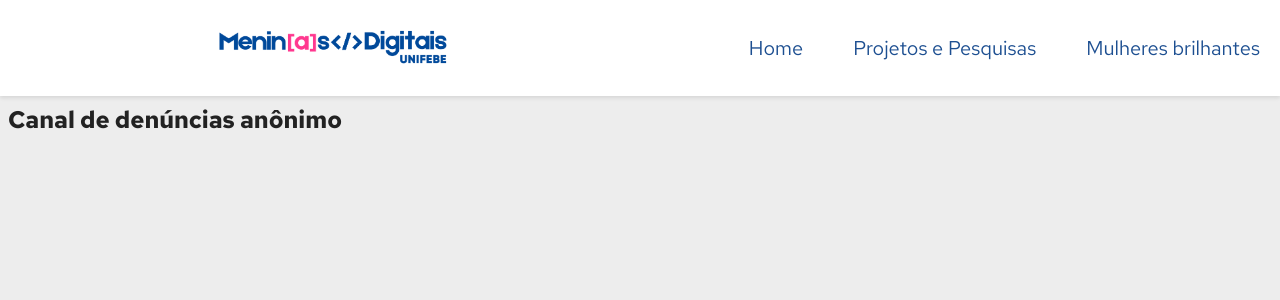
After one commit to Sistemas-de-Informacao-UNIFEBE/meninas-digitais, a PHP site: page /denuncia.html in a window 1280 px wide. The commit adds this page. Shown: the top 300 px of the page. Run offline with PHP 8.4, Linux system fonts and the light colour scheme.

```diff
--- /dev/null
+++ b/denuncia.html
@@ -0,0 +1,50 @@
+<!DOCTYPE html>
+<html lang="pt-br">
+
+<head>
+  <meta charset="UTF-8" />
+  <meta name="viewport" content="width=device-width, initial-scale=1.0" />
+  <title>Meninas Digitais</title>
+  <link rel="stylesheet" href="style.css" />
+  <!--Google fonts-->
+  <link rel="preconnect" href="https://fonts.googleapis.com" />
+  <link rel="preconnect" href="https://fonts.gstatic.com" crossorigin />
+  <link href="https://fonts.googleapis.com/css2?family=Red+Hat+Text:ital,wght@0,300..700;1,300..700&display=swap"rel="stylesheet" />
+  <!-- Favicon -->
+  <link rel="icon" type="image/png" href="assets/images/favicon.png">
+  <script src="script.js" defer></script>
+</head>
+
+<body>
+  <header>
+    <!-- barra de navegação -->
+    <nav>
+      <div class="nav-logo">
+        <a href="index.html"><img src="assets/images/logo_variação_1_horizontal.png" alt="Logo" width="180px" id="logo" /></a>
+      </div>
+      <div class="nav-links" id="desktop-menu">
+        <a href="index.html">Home</a>
+        <a href="projetos.html">Projetos e Pesquisas</a>
+        <a href="mulheres.html">Mulheres brilhantes</a>
+      </div>
+    <!-- Botão hambúrguer -->
+    <div class="hamburger">
+      <span></span>
+      <span></span>
+      <span></span>
+    </div>
+
+    <!-- Links -->
+    <div class="nav-links" id="mobile-menu">
+      <a href="index.html">Home</a>
+      <a href="projetos.html">Projetos e Pesquisas</a>
+      <a href="mulheres.html">Mulheres Brilhantes</a>
+    </div>
+    </nav>
+  </header>
+
+  <main>
+    <section class="titulo-denuncia">
+        <h1 id="titulo1" class="text">Canal de denúncias anônimo </h1>
+    </section>
+  </main>
--- a/style.css
+++ b/style.css
@@ -409,7 +409,7 @@ hr{
 .subtitulo-mulheres h3{
   font-weight: 100;
   font-family: "Sacramento", cursive;
-  padding: 10px 0 15px 100px;
+  padding: 10px 0 15px 190px;
   font-size: 35px;
   color: var(--azul-marinho);
 
@@ -419,18 +419,19 @@ hr{
   display: flex;
   flex-wrap: wrap;
   align-items: flex-start;
+  margin: 0 200px 0 200px;
 }
 
 .texto-mulheres img{
   flex: 0 0 200px;
   border-radius: 100%;
   width: 10%;
-  margin: 0 0 0 100px;
+
 }
 
 .texto-mulheres p{
   text-align: justify;
-  margin: 0 100px 0 35px;
+  padding: 20px 0 0 20px;
   font-size: 18px;
   font-weight: 100;
   flex: 1 1 600px;
```
Also changed, not shown: projetos.html (+13 -3 lines), assets/images/enpex2024.png (added).
